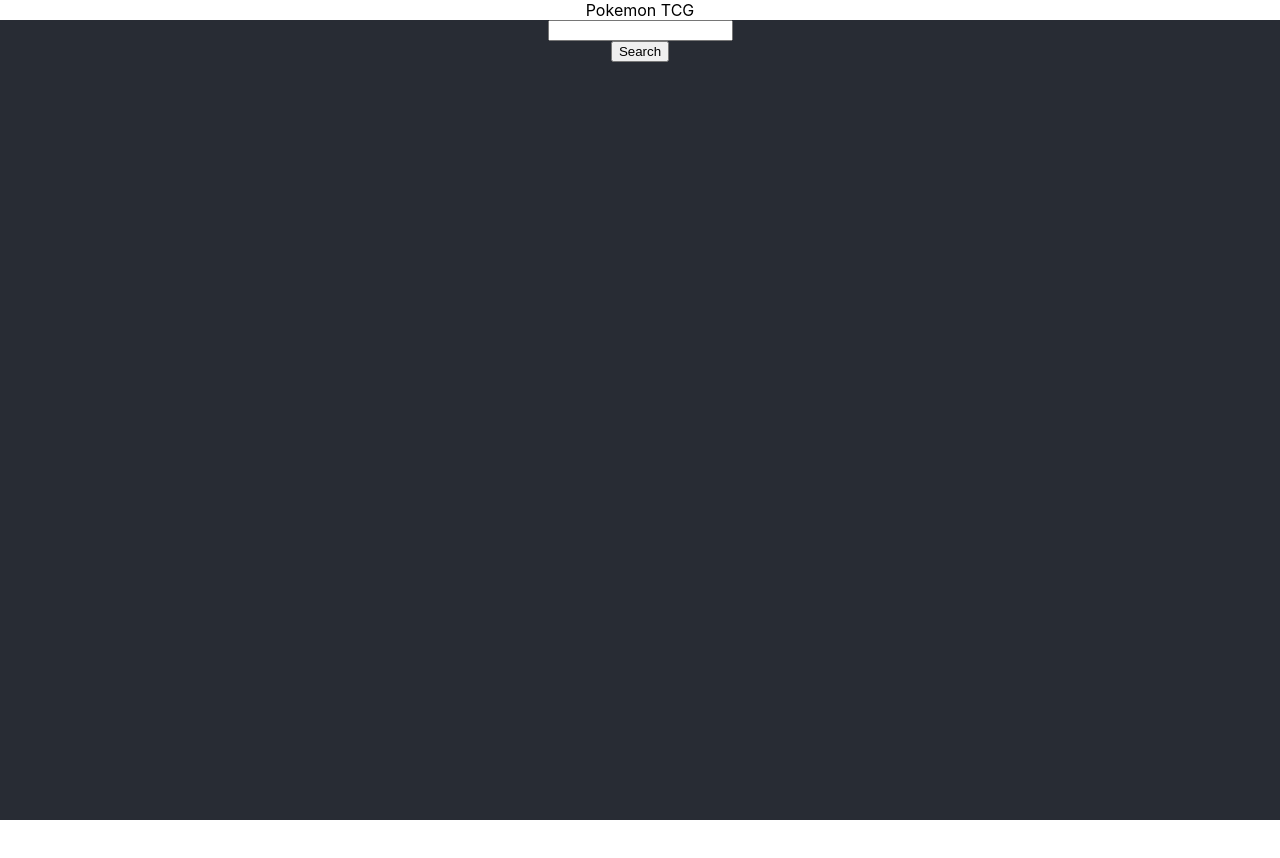
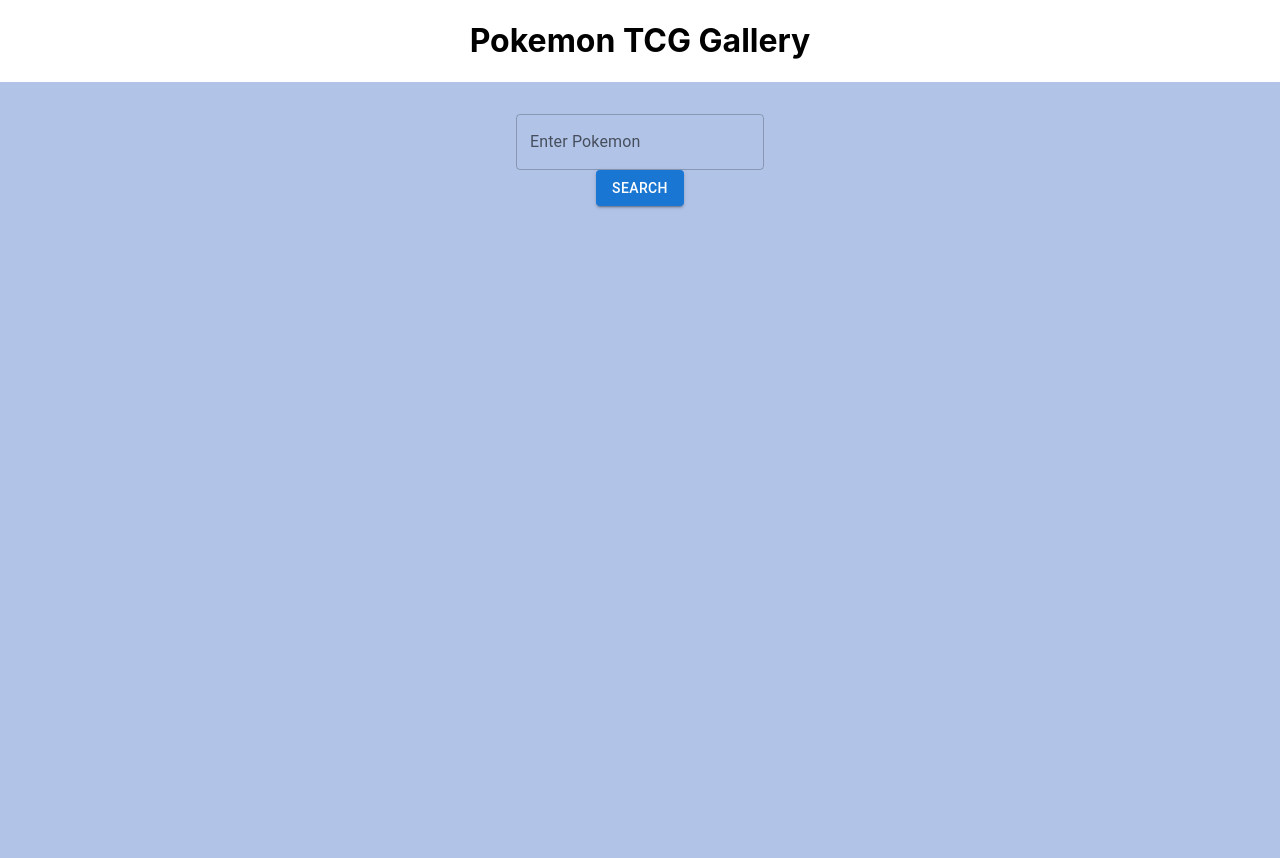
Before and after one commit to jaeykimmy/pokemontcg, a React (Create React App) app: page / in a window 1280 px wide. Shown: the top 858 px of the page. Before the commit the page ends 820 px from the top, so only its background shows below. Built offline with nearby package versions, Linux system fonts and the light colour scheme.

Commit message:
tcgplayer link

```diff
--- a/package.json
+++ b/package.json
@@ -3,6 +3,9 @@
   "version": "0.1.0",
   "private": true,
   "dependencies": {
+    "@emotion/react": "^11.9.0",
+    "@emotion/styled": "^11.8.1",
+    "@mui/material": "^5.8.2",
     "@testing-library/jest-dom": "^5.16.4",
     "@testing-library/react": "^13.3.0",
     "@testing-library/user-event": "^13.5.0",
--- a/src/App.css
+++ b/src/App.css
@@ -5,6 +5,11 @@
 .App-logo {
   height: 40vmin;
   pointer-events: none;
+}
+.card-individual {
+  display:flex;
+  flex-direction: column;
+  row-gap: 64px;
 }
 
 @media (prefers-reduced-motion: no-preference) {
@@ -14,7 +19,7 @@
 }
 
 .App-header {
-  background-color: #282c34;
+  background-color: #b1c4e8;
   min-height: 100vh;
   display: flex;
   flex-direction: column;
@@ -36,3 +41,10 @@
     transform: rotate(360deg);
   }
 }
+
+.input-button {
+  display: flex;
+  align-items: center;
+  flex-direction: column;
+  margin: 32px;
+}
--- a/src/App.js
+++ b/src/App.js
@@ -2,10 +2,12 @@
 import './App.css';
 import { useState } from 'react';
 import axios from 'axios';
+import Card from './components/Card';
+import { Grid, Paper, TextField, Button } from '@mui/material';
 
 function App() {
   const [name, setName] = useState('')
-  const [cardInfo, setCardInfo] = useState('')
+  const [cardData, setCardData] = useState('')
 
   const submitNameHandler = (event) => {
     setName(event.target.value)
@@ -14,22 +16,38 @@
   const searchPokemon = () => {
     axios.get(`https://api.pokemontcg.io/v2/cards?q=name:${name}`)
       .then(res => {
-        setCardInfo(res.data.data)
+        setCardData(res.data.data)
     })
   }
-  // console.log(cardInfo)
+  console.log(cardData)
   return (
     <div className="App">
-      Pokemon TCG
+      <h1>Pokemon TCG Gallery</h1>
       <div className='App-header'>
-      <input onChange={submitNameHandler}></input>
-        <button onClick={searchPokemon}>Search</button>
-        {cardInfo &&
-        <div>
-          {cardInfo.map((card) => (
-            <img src={card.images.small} alt=''></img>
+        <div className="input-button">
+        <TextField id="outlined-basic" label="Enter Pokemon" variant="outlined" onChange={submitNameHandler}/>
+        <Button variant="contained" onClick={searchPokemon}>Search</Button>
+        </div>
+        {cardData &&
+              <Paper className="card-individual">
+            {cardData.map((card) => (
+                <Grid>
+                {/* Older Mcdonalds set have no card url for tcgplayer */}
+              {card.tcgplayer &&
+              <>
+                  <Card
+                    cardSet={card.set.name}
+                    cardNumber={card.number}
+                    cardLarge={card.images.large}
+                    cardSmall={card.images.small}
+                    cardSetIcon={card.set.images.symbol}
+                    cardURL={card.tcgplayer.url}
+                    />
+          </>
+                  }
+              </Grid>
           ))}
-        </div>
+        </Paper>
         }
       </div>
     </div>
--- /dev/null
+++ b/src/components/Card.css
@@ -0,0 +1,15 @@
+.card-large {
+  width: 50vw;
+  /* height: 100vw */
+}
+
+.icon {
+  width: 30px;
+  height: 30px;
+}
+
+.icon-set {
+  display: flex;
+  justify-content: center;
+  align-items:center
+}
--- /dev/null
+++ b/src/components/Card.js
@@ -0,0 +1,50 @@
+import * as React from 'react';
+import Box from '@mui/material/Box';
+import Button from '@mui/material/Button';
+import Modal from '@mui/material/Modal';
+import './Card.css'
+import { Grid } from '@mui/material';
+
+const style = {
+  position: 'absolute',
+  top: '50%',
+  left: '50%',
+  transform: 'translate(-50%, -50%)',
+  width: '50vw',
+  bgcolor: 'background.paper',
+  border: '2px solid #000',
+  boxShadow: 24,
+  p: 4,
+};
+
+export default function BasicModal(props) {
+  const [open, setOpen] = React.useState(false);
+  const handleOpen = () => setOpen(true);
+  const handleClose = () => setOpen(false);
+
+  // console.log(props)
+  return (
+    <Grid columnSpacing={{ xs: 1, sm: 2, md: 3 }}>
+      <Button onClick={handleOpen} className='icon-button'>
+        <img src={props.cardSmall} alt=''></img>
+      </Button>
+      <div className='icon-set'>
+        <img className='icon'
+          src={props.cardSetIcon}
+          alt=''></img>
+        {props.cardSet} #{props.cardNumber}
+      </div>
+<Button variant="contained" href={props.cardURL}>TCGPlayer</Button>
+      <Modal
+        open={open}
+        onClose={handleClose}
+        aria-labelledby="modal-modal-title"
+        aria-describedby="modal-modal-description"
+      >
+        <Box sx={style}>
+          <img className='card-large' src={props.cardLarge} alt=''></img>
+        </Box>
+      </Modal>
+    </Grid>
+  );
+}
```
Also changed, not shown: 1 other file (tests, documents, lock files or other folders).
